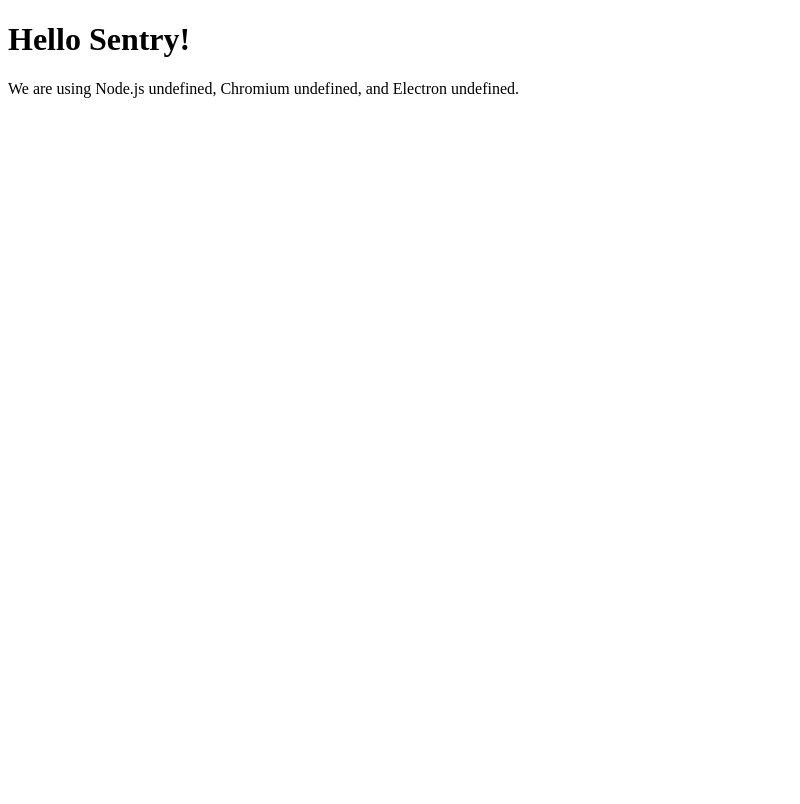
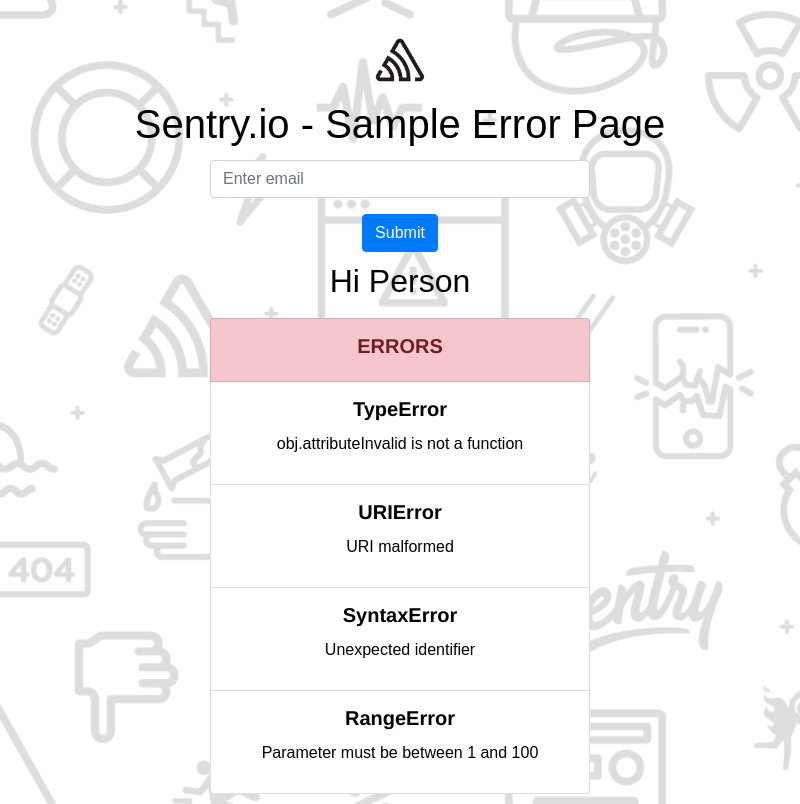
Before and after one commit to sentry-demos/electron, an Electron app: page index.html in a window 800 px wide. Drawn offline with nearby package versions, Linux system fonts and the light colour scheme.

Commit message:
bootstrapped, css, index.html

```diff
--- a/index.html
+++ b/index.html
@@ -2,18 +2,76 @@
 <html>
   <head>
     <meta charset="UTF-8">
+    <!-- <meta http-equiv="Content-Security-Policy" content="default-src 'none'"> -->
+    <!-- <meta http-equiv="Content-Security-Policy" content="default-src 'self'""> -->
+
+    <link href="https://maxcdn.bootstrapcdn.com/bootswatch/3.3.6/cerulean/bootstrap.min.css" rel="stylesheet">
+    <link rel="stylesheet" href="styles.css">
+
     <title>Hello Sentry!</title>
   </head>
   <body>
-    <h1>Hello Sentry!</h1>
     <!-- All of the Node.js APIs are available in this renderer process. -->
+    <!-- <h1>Hello Sentry!</h1>
     We are using Node.js <script>document.write(process.versions.node)</script>,
     Chromium <script>document.write(process.versions.chrome)</script>,
-    and Electron <script>document.write(process.versions.electron)</script>.
+    and Electron <script>document.write(process.versions.electron)</script>. -->
+
+    <script src="https://browser.sentry-cdn.com/5.2.1/bundle.min.js" crossorigin="anonymous"></script>
+    <script>
+      console.log('SENTRY.INIT')
+      Sentry.init({ dsn: 'https://5268e7ce262e40e583ed8bfcaac59b90@sentry.io/1463801' })
+    </script>
 
     <script>
       // You can also require other files to run in this process
       require('./renderer.js')
     </script>
+
+    <div class="">
+      <div class="App" style="color: black">
+        <div class="App-header">
+          <img src="assets/sentry-glyph-black.png" class="App-logo" alt="logo" />
+          <h1>Sentry.io - Sample Error Page</h1>
+        </div>
+
+        <!-- START  -->
+        <div class="center">
+          <form>
+            <div class="form-group">
+              <input type="text" type="email" class="form-control" placeholder="Enter email">
+            </div>
+            <button type="submit" class="btn btn-primary">Submit</button>
+          </form>
+        </div>
+
+        <h2>Hi Person</h2>
+
+        <ul class="center list-group">
+          <li class="list-group-item list-group-item-danger">
+            <h3>ERRORS</h3>
+          </li>
+          <li class="list-group-item">
+            <h3>TypeError</h3>
+            <p>obj.attributeInvalid is not a function</p>
+          </li>
+          <li class="list-group-item">
+            <h3>URIError</h3>
+            <p>URI malformed
+            </p>
+          </li>
+          <li class="list-group-item">
+            <h3>SyntaxError</h3>
+            <p>Unexpected identifier</p>
+          </li>
+          <li class="list-group-item">
+            <h3>RangeError</h3>
+            <p>Parameter must be between 1 and 100</p>
+          </li>
+        </ul>
+      </div>
+    </div>
+
+
   </body>
 </html>
--- /dev/null
+++ b/styles.css
@@ -0,0 +1,71 @@
+.App {
+    text-align: center;
+    background-image: url('assets/sentry-pattern.png');
+    height: 100%;
+    background-position: center;
+    background-repeat: no-repeat;
+    background-size: cover;
+}
+
+.App-logo {
+    /* animation: App-logo-spin infinite 20s linear; */
+    height: 80px;
+}
+
+.App-header {
+    /* background-image: url('../assets/sentry-pattern.png'); */
+    height: 150px;
+    padding: 20px;
+    color: black;
+}
+
+.App-intro {
+    font-size: large;
+}
+
+h3 {
+    font: bold 20px/1.5 Helvetica, Verdana, sans-serif;
+}
+
+li img {
+    float: left;
+    /* margin: 0 15px 0 0; */
+    height: 50px;
+}
+
+li:hover {
+    background: #eee;
+    cursor: pointer;
+}
+
+.center {
+    margin: auto;
+    width: 50%;
+    padding: 10px;
+}
+
+.left {
+    /* margin: auto; */
+    width: 50%;
+    padding: 10px;
+    float: left;
+}
+
+.right {
+    /* margin: auto; */
+    width: 50%;
+    padding: 10px;
+    float: right;
+}
+
+html,
+body {
+    margin: 0;
+    padding: 0;
+    font-family: sans-serif;
+    height: 100%
+}
+
+#root {
+    height: 100%;
+}
```
Also changed, not shown: main.js (+11 -1 lines), README.md, assets/sentry-glyph-black.png (added), assets/sentry-pattern.png (added).
